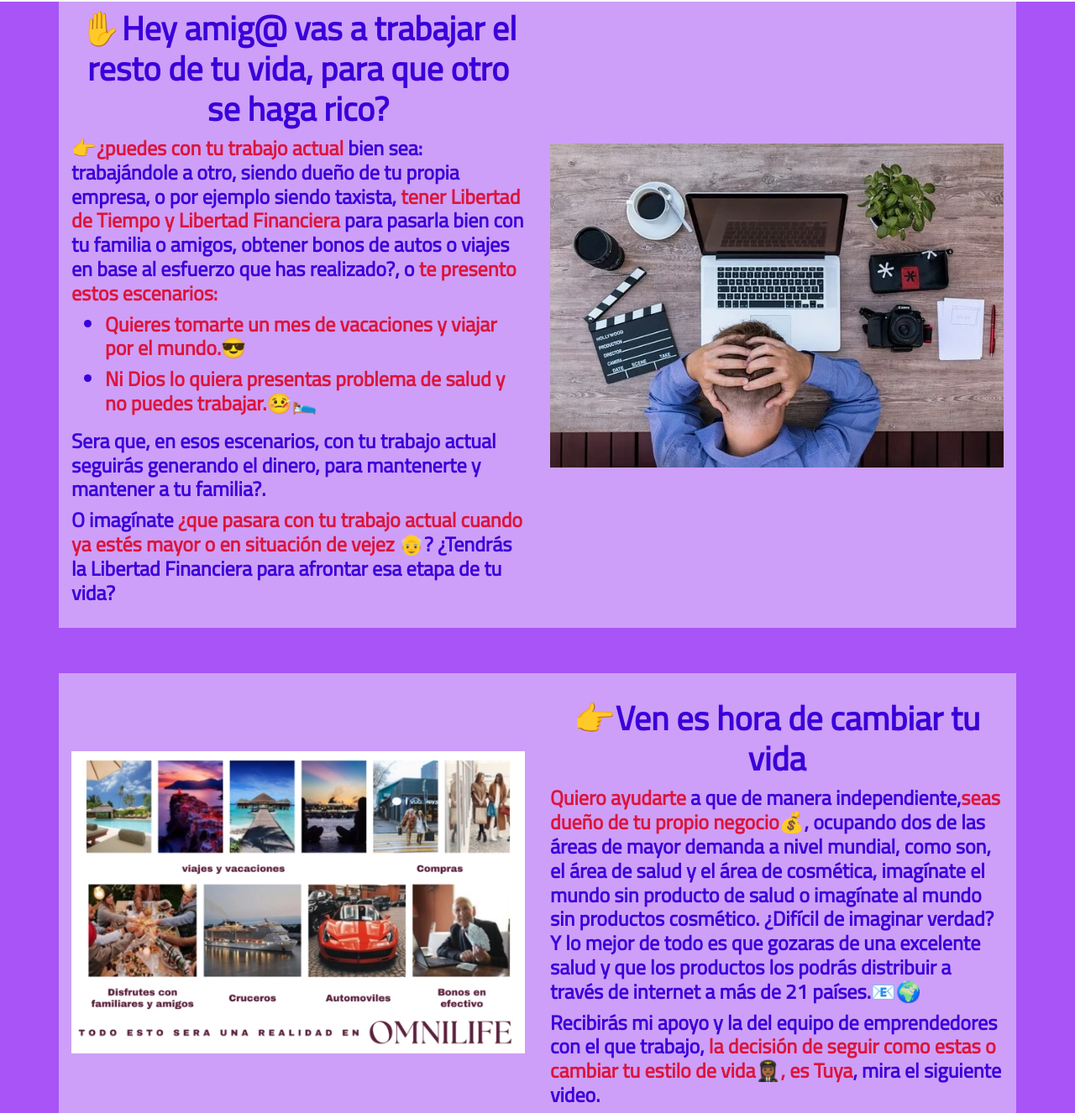
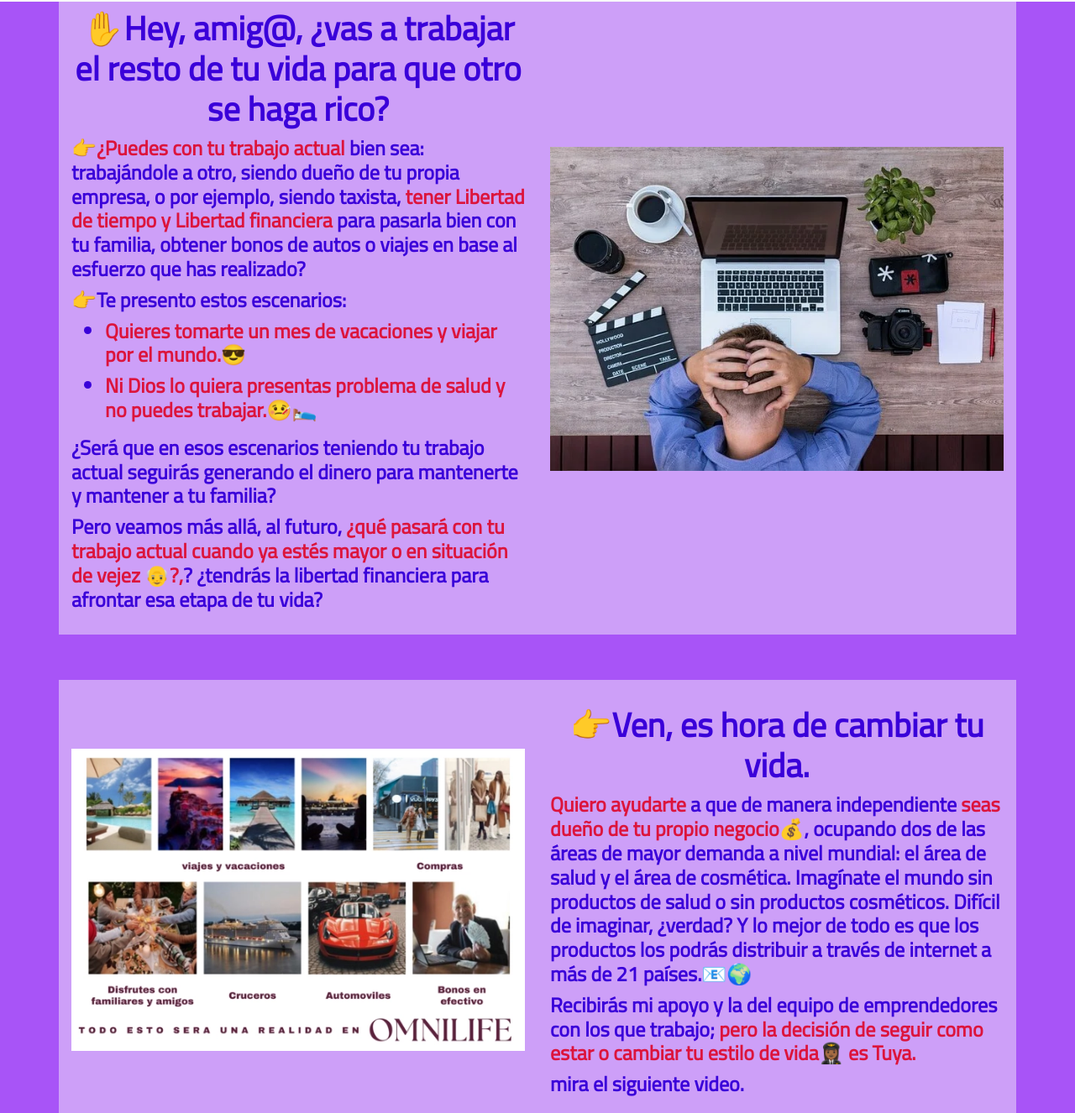
Before and after one commit to jlparradiaz1/oporomni1, a plain HTML site: page index.html in a window 1280 px wide. Shown: the part 54-1380 px from the top of the page at 84% size. Drawn offline with nearby package versions, Linux system fonts and the light colour scheme.

Commit message:
cambio de redaccion

```diff
--- a/index.html
+++ b/index.html
@@ -28,8 +28,9 @@
         <div class="row mt-1">
           <div class="col-md-6 my-auto">
             <div class="info-right">
-              <h1 class="h1" style="text-align: center;"><b><b>✋Hey amig@ vas a trabajar el resto de tu vida, para que otro se haga rico?</b></b></h1>
-              <p class="h4"><b><b>👉<b style="color: crimson;">¿puedes con tu trabajo actual</b> bien sea: trabajándole a otro,  siendo dueño de tu propia empresa, o por ejemplo siendo taxista,<b style="color: crimson;"> tener Libertad de Tiempo y Libertad Financiera</b> para pasarla bien con tu familia o amigos, obtener bonos de autos o viajes en base al esfuerzo que has realizado?, o <b style="color: crimson;">te presento estos escenarios:</b></b></b></p>
+              <h1 class="h1" style="text-align: center;"><b><b>✋Hey, amig@, ¿vas a trabajar el resto de tu vida para que otro se haga rico?</b></b></h1>
+              <p class="h4"><b><b>👉<b style="color: crimson;">¿Puedes con tu trabajo actual</b> bien sea: trabajándole a otro, siendo dueño de tu propia empresa, o por ejemplo, siendo taxista,<b style="color: crimson;"> tener Libertad de tiempo y Libertad financiera</b> para pasarla bien con tu familia, obtener bonos de autos o viajes en base al esfuerzo que has realizado? <b style="color: crimson;"></b></b></b></p>
+                <p class="h4"><b><b>👉Te presento estos escenarios:</b></b></p>
                 <ul>
                   <li class="h4">
                     <b><b><b style="color: crimson;">Quieres tomarte un mes de vacaciones y viajar por el mundo.😎</b></b></b>
@@ -38,8 +39,8 @@
                     <b><b><b style="color: crimson;">Ni Dios lo quiera presentas problema de salud y no puedes trabajar.🤒🛌</b></b></b>
                   </li>
                 </ul>
-                <p class="h4"><b><b>Sera que, en esos escenarios, con tu trabajo actual seguirás generando el dinero, para mantenerte y mantener a tu familia?. </b></b></p>
-                <p class="h4"><b><b>O imagínate <b style="color: crimson;">¿que pasara con tu trabajo actual cuando ya estés mayor o en situación de vejez 👴</b>? ¿Tendrás la Libertad Financiera para afrontar esa etapa de tu vida?</b></b></p>
+                <p class="h4"><b><b>¿Será que en esos escenarios teniendo tu trabajo actual seguirás generando el dinero para mantenerte y mantener a tu familia? </b></b></p>
+                <p class="h4"><b><b>Pero veamos más allá, al futuro, <b style="color: crimson;">¿qué pasará con tu trabajo actual cuando ya estés mayor o en situación de vejez  👴?,</b>? ¿tendrás la libertad financiera para afrontar esa etapa de tu vida?</b></b></p>
 
             </div>
           </div>
@@ -63,10 +64,11 @@
           </div>
           <div class="col-md-6 my-auto">
             <div class="info-right">
-              <h1 class="h1" style="text-align: center;"><b><b>👉Ven es hora de cambiar tu vida</b></b></h1>
+              <h1 class="h1" style="text-align: center;"><b><b>👉Ven, es hora de cambiar tu vida.</b></b></h1>
 
-                <p class="h4"><b><b><b style="color: crimson;">Quiero ayudarte</b> a que de manera independiente,<b style="color: crimson;">seas dueño de tu propio negocio</b>💰, ocupando dos de las áreas de mayor demanda a nivel mundial, como son, el área de salud y el área de cosmética, imagínate el mundo sin producto de salud o imagínate al mundo sin productos cosmético. ¿Difícil de imaginar verdad? Y lo mejor de todo es que gozaras de una excelente salud y que los productos los podrás distribuir a través de internet a más de 21 países.📧🌍 </b></b></p>
-                <p class="h4"><b><b>Recibirás mi apoyo y la del equipo de emprendedores con el que trabajo, <b style="color: crimson;">la decisión de seguir como estas o cambiar tu estilo de vida👩🏾‍✈️, es Tuya</b>, mira el siguiente video.</b></b></p>
+                <p class="h4"><b><b><b style="color: crimson;">Quiero ayudarte</b> a que de manera independiente <b style="color: crimson;">seas dueño de tu propio negocio</b>💰, ocupando dos de las áreas de mayor demanda a nivel mundial: el área de salud y el área de cosmética. Imagínate el mundo sin productos de salud o sin productos cosméticos. Difícil de imaginar, ¿verdad? Y lo mejor de todo es que los productos los podrás distribuir a través de internet a más de 21 países.📧🌍 </b></b></p>
+                <p class="h4"><b><b>Recibirás mi apoyo y la del equipo de emprendedores con los que trabajo; <b style="color: crimson;">pero la decisión de seguir como estar o cambiar tu estilo de vida👩🏾‍✈️ es Tuya.</b></b></b></p>
+                <p class="h4"><b><b>mira el siguiente video.</b></b></p>
 
             </div>
           </div>
```
